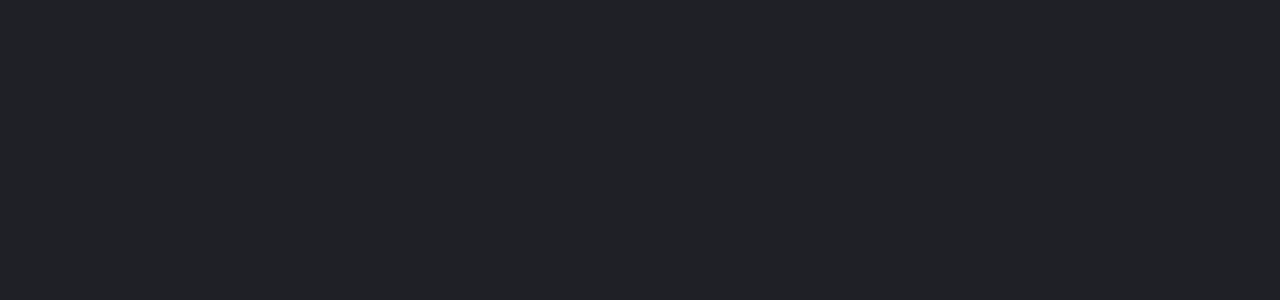
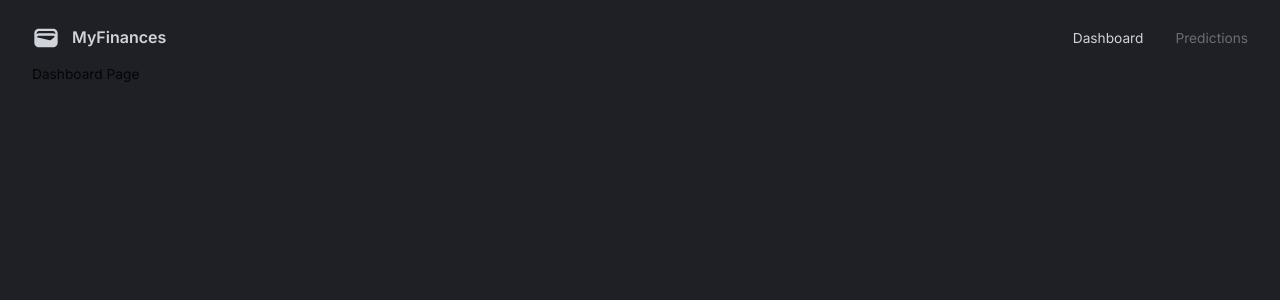
Before and after one commit to agustinalonsocantoli/my-finances, a React (Vite) app: page / in a window 1280 px wide. Shown: the top 300 px of the page. Built offline with nearby package versions, Linux system fonts and the light colour scheme.

Commit message:
Navbar completed

```diff
--- a/src/App.tsx
+++ b/src/App.tsx
@@ -1,19 +1,33 @@
 // React
 import { useMemo } from "react"
+// Components
+import { Navbar } from "./components/navbar/Navbar"
 // MUI
-import { CssBaseline, ThemeProvider } from "@mui/material"
+import { Box, CssBaseline, ThemeProvider } from "@mui/material"
 import { createTheme } from "@mui/material/styles"
 // Theme
 import { themeSettings } from "./themes/theme"
+import { BrowserRouter as Router, Routes, Route } from "react-router-dom"
 
 function App() {
   const theme = useMemo(() => createTheme(themeSettings), [])
 
   return (
     <div className='app'>
-      <ThemeProvider theme={theme}>
-        <CssBaseline />
-      </ThemeProvider>
+      <Router>
+        <ThemeProvider theme={theme}>
+          <CssBaseline />
+
+          <Box width="100%" height="100%" padding="1rem 2rem 4rem 2rem">
+            <Navbar />
+
+            <Routes>
+              <Route path="/" element={<div>Dashboard Page</div>} />
+              <Route path="/predictions" element={<div>Predictions Page</div>} />
+            </Routes>
+          </Box>
+        </ThemeProvider>
+      </Router>
     </div>
   )
 }
--- /dev/null
+++ b/src/components/navbar/Navbar.tsx
@@ -0,0 +1,49 @@
+// React
+import { useState } from "react";
+import { Link } from "react-router-dom";
+// MUI
+import { Box, Typography, useTheme } from "@mui/material";
+import { FlexBetween } from "@/themes/components/FlexBetween";
+import WalletIcon from '@mui/icons-material/Wallet';
+
+export const Navbar = () => {
+    const { palette } = useTheme();
+    const [ selected, setSelected ] = useState("Dashboard");
+
+    return(
+        <FlexBetween mb="0.25rem" p="0.5rem 0rem" color={palette.grey[300]}>
+            <FlexBetween gap="0.75rem">
+                <WalletIcon sx={{ fontSize: "28px" }} />
+                <Typography variant="h4" fontSize="16px">
+                    MyFinances
+                </Typography>
+            </FlexBetween>
+
+            <FlexBetween gap="2rem">
+                <Box sx={{ "&:hover": { color: palette.primary[100] } }}>
+                    <Link to={"/"}
+                    onClick={() => setSelected("Dashboard")}
+                    style={{
+                        color: selected === "Dashboard" ? "inherit" : palette.grey[700],
+                        textDecoration: "inherit"
+                    }}
+                    >
+                        Dashboard
+                    </Link>
+                </Box>
+
+                <Box sx={{ "&:hover": { color: palette.primary[100] } }}>
+                    <Link to={"/predictions"}
+                    onClick={() => setSelected("Predictions")}
+                    style={{
+                        color: selected === "Predictions" ? "inherit" : palette.grey[700],
+                        textDecoration: "inherit"
+                    }}
+                    >
+                        Predictions
+                    </Link>
+                </Box>
+            </FlexBetween>
+        </FlexBetween>
+    );
+}
--- /dev/null
+++ b/src/themes/components/FlexBetween.ts
@@ -0,0 +1,8 @@
+import { Box } from "@mui/material";
+import { styled } from "@mui/system";
+
+export const FlexBetween = styled(Box)({
+    display: "flex",
+    justifyContent: "space-between",
+    alignItems: "center",
+})
```
